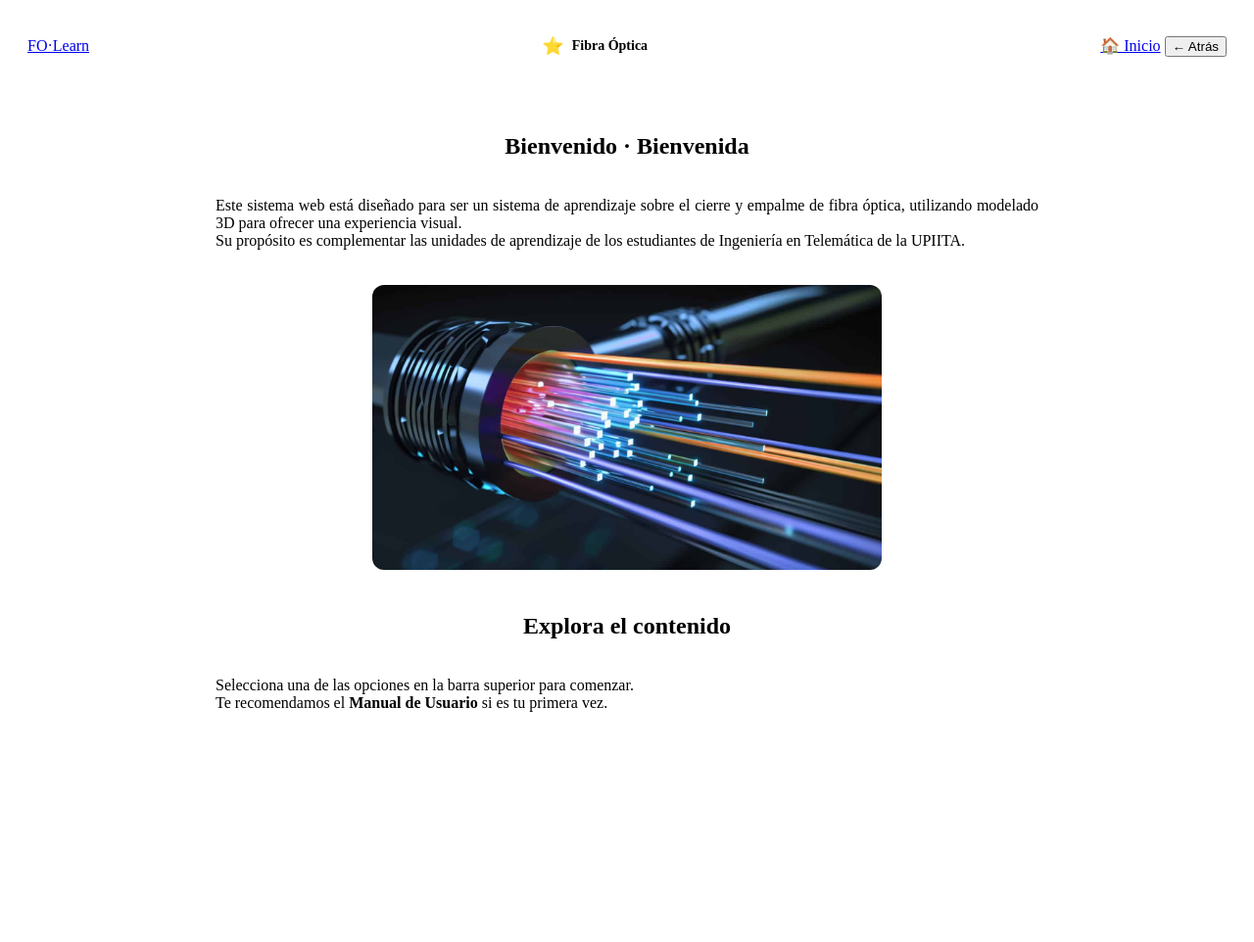
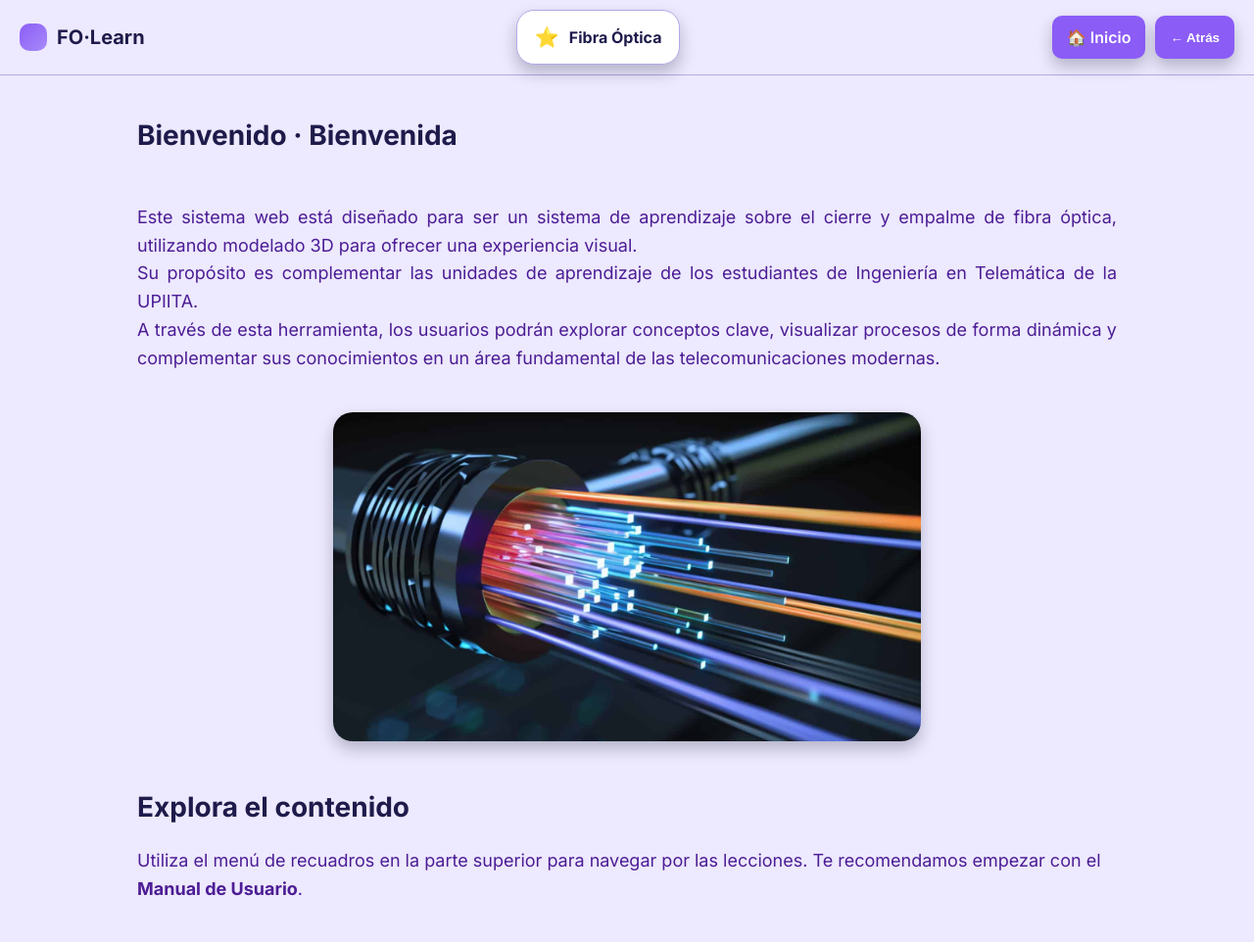
Before and after one commit to karla22rios/fo-learn, a Django app: page / in a window 1280 px wide. Shown: the whole page at 98% size. Before the commit the page ends 727 px from the top, so only its background shows below. Run offline with Django 5.2, Linux system fonts and the light colour scheme; data comes from the database, SQL or seed files in the repository.

Commit message:
Agregamos sidebar arriba

```diff
--- a/static/css/site.css
+++ b/static/css/site.css
@@ -1,70 +1,103 @@
-/* Reemplaza o añade estas reglas en tu site.css */
+/* ====== Paleta Original Restaurada ====== */
+:root{
+  --bg:    #EDE9FE;
+  --panel: #C4B5FD;
+  --text:  #1E1B4B;
+  --muted: #4C1D95;
+  --brand: #8B5CF6;
+  --brand-light:#A78BFA;
+  --line:  #B6A7E9;
+  --radius:12px;
+  --shadow:0 8px 16px rgba(15,23,42,0.25);
+  --font: "Inter", system-ui, -apple-system, Segoe UI, Roboto, "Helvetica Neue", Arial;
+}
+
+/* ====== Base ====== */
+body {
+  margin: 0;
+  background: var(--bg); /* Fondo lila restaurado */
+  color: var(--text);
+  font: 16px/1.5 var(--font);
+}
+
+/* ====== Header Ajustado ====== */
+.app-header {
+  position: sticky; top: 0; z-index: 100;
+  background: var(--bg); /* Mismo color que el fondo para integrarse */
+  border-bottom: 1px solid var(--line);
+  padding: 10px 0;
+}
 
 .nav {
   max-width: 1400px;
   margin: 0 auto;
-  padding: 15px 20px;
+  padding: 0 20px;
   display: flex;
   align-items: center;
   justify-content: space-between;
-  gap: 15px;
+  gap: 20px;
 }
 
-/* Contenedor para que los recuadros no se amontonen */
+/* ====== RECUADROS DEL MENÚ (Formato Original) ====== */
 .nav-menu-container {
   display: flex;
-  gap: 12px;
-  flex-wrap: nowrap;
-  overflow-x: auto; /* Permite scroll si hay muchas categorías */
-  padding: 5px;
+  gap: 15px;
+  flex-grow: 1;
+  justify-content: center;
 }
 
-/* EL FORMATO DE RECUADRO ORIGINAL */
-.menu-item-top {
-  background: #fff; /* Fondo blanco original */
+.menu-item-card {
+  background: #fff; /* Blanco puro como tus recuadros */
   border: 1px solid var(--line);
-  border-radius: 14px; /* Bordes redondeados originales */
-  padding: 8px 14px;
+  border-radius: 18px; /* Bordes muy redondeados */
+  padding: 12px 18px;
   text-decoration: none;
   color: var(--text);
-  box-shadow: var(--shadow); /* Tu sombra original */
+  box-shadow: var(--shadow); /* Sombra marcada */
   display: flex;
   align-items: center;
-  gap: 8px;
+  gap: 10px;
   font-weight: 700;
-  font-size: 14px;
+  font-size: 16px;
+  transition: transform 0.2s, box-shadow 0.2s;
   white-space: nowrap;
-  transition: transform .1s ease;
 }
 
-.menu-item-top:hover {
-  transform: translateY(-2px);
-  border-color: var(--brand-light);
+.menu-item-card:hover {
+  transform: translateY(-3px);
+  box-shadow: 0 12px 20px rgba(15,23,42,0.35);
 }
 
-.menu-item-top .icon {
-  font-size: 18px;
+.menu-item-card .icon {
+  font-size: 20px;
 }
 
-/* Ajuste para el contenido de la página de inicio */
-.page-simple {
-  max-width: 900px;
-  margin: 0 auto;
-  text-align: center;
+/* ====== Botones Inicio/Atrás ====== */
+.nav-actions { display: flex; gap: 10px; }
+.btn-home, .btn-back {
+  background: var(--brand);
+  color: #fff;
+  border: none;
+  border-radius: 10px;
+  padding: 10px 15px;
+  text-decoration: none;
+  font-weight: 600;
+  box-shadow: var(--shadow);
+  display: flex;
+  align-items: center;
+  gap: 5px;
 }
 
-.content-center {
-  background: rgba(255,255,255,0.3); /* Un toque sutil de fondo */
-  padding: 30px;
-  border-radius: var(--radius);
+/* ====== Contenido Principal ====== */
+.container {
+  max-width: 1000px;
+  margin: 40px auto;
+  padding: 0 20px;
 }
 
-/* Ocultar etiquetas de texto en pantallas muy pequeñas para mantener recuadros */
-@media (max-width: 1000px) {
-  .menu-item-top .text-label {
-    display: none;
-  }
-  .menu-item-top {
-    padding: 10px;
-  }
+.content-welcome {
+  text-align: left;
 }
+
+h2 { font-size: 28px; margin-bottom: 20px; }
+.muted { color: var(--muted); line-height: 1.6; }
--- a/templates/base.html
+++ b/templates/base.html
@@ -7,27 +7,26 @@
   <meta name="viewport" content="width=device-width,initial-scale=1">
   <link href="https://fonts.googleapis.com/css2?family=Inter:wght@400;600;700&display=swap" rel="stylesheet">
   <link rel="stylesheet" href="{% static 'css/site.css' %}">
-  {% block head %}{% endblock %}
 </head>
 
 <body>
   <header class="app-header">
     <nav class="nav">
-      <a href="{% url 'home' %}" class="brand">
-        <div class="logo"></div>
-        <span>FO·Learn</span>
+      <a href="{% url 'home' %}" class="brand" style="text-decoration:none; display:flex; align-items:center; gap:10px;">
+        <div class="logo" style="width:28px; height:28px; border-radius:10px; background:linear-gradient(135deg, var(--brand), var(--brand-light)); shadow: var(--shadow);"></div>
+        <span style="font-weight:700; color:var(--text); font-size:20px;">FO·Learn</span>
       </a>
 
       <div class="nav-menu-container">
         {% for c in categories %}
-          <a class="menu-item-top" href="{% url 'category_detail' c.slug %}">
+          <a class="menu-item-card" href="{% url 'category_detail' c.slug %}">
             <span class="icon">
               {% if "manual" in c.name|lower %}📘
               {% elif "cierre" in c.name|lower %}🧵
               {% elif "empalme" in c.name|lower %}🧵
               {% else %}⭐{% endif %}
             </span>
-            <span class="text-label">{{ c.name }}</span>
+            <span>{{ c.name }}</span>
           </a>
         {% endfor %}
       </div>
--- a/templates/viewer/home.html
+++ b/templates/viewer/home.html
@@ -3,24 +3,25 @@
 {% block title %}Inicio · FO·Learn{% endblock %}
 
 {% block content %}
-<div class="page-simple">
-  <section class="content-center">
+<div class="content-welcome">
   <h2>Bienvenido · Bienvenida</h2>
 
-    <p class="muted" style="text-align:justify; white-space: pre-line;">
+  <p class="muted" style="text-align:justify; white-space: pre-line; font-size: 18px;">
     Este sistema web está diseñado para ser un sistema de aprendizaje sobre el cierre y empalme de fibra óptica, utilizando modelado 3D para ofrecer una experiencia visual.
     Su propósito es complementar las unidades de aprendizaje de los estudiantes de Ingeniería en Telemática de la UPIITA.
+    A través de esta herramienta, los usuarios podrán explorar conceptos clave, visualizar procesos de forma dinámica y complementar sus conocimientos en un área fundamental de las telecomunicaciones modernas.
   </p>
 
+  <div style="text-align: center; margin: 40px 0;">
     <img src="{% static 'images/Fibraópticpagina.jpg' %}"
          alt="Fibra óptica"
-         style="width:100%; max-width:520px; margin:20px auto; border-radius:12px; box-shadow: var(--shadow);">
+         style="width:100%; max-width:600px; border-radius:20px; box-shadow: var(--shadow);">
+  </div>
 
   <h2>Explora el contenido</h2>
-    <p class="muted" style="text-align:justify; white-space: pre-line;">
-      Selecciona una de las opciones en la barra superior para comenzar.
-      Te recomendamos el <strong>Manual de Usuario</strong> si es tu primera vez.
+  <p class="muted" style="font-size: 18px;">
+    Utiliza el menú de recuadros en la parte superior para navegar por las lecciones.
+    Te recomendamos empezar con el <strong>Manual de Usuario</strong>.
   </p>
-  </section>
 </div>
 {% endblock %}
```
Lines whose indentation alone changed are shown as unchanged.
